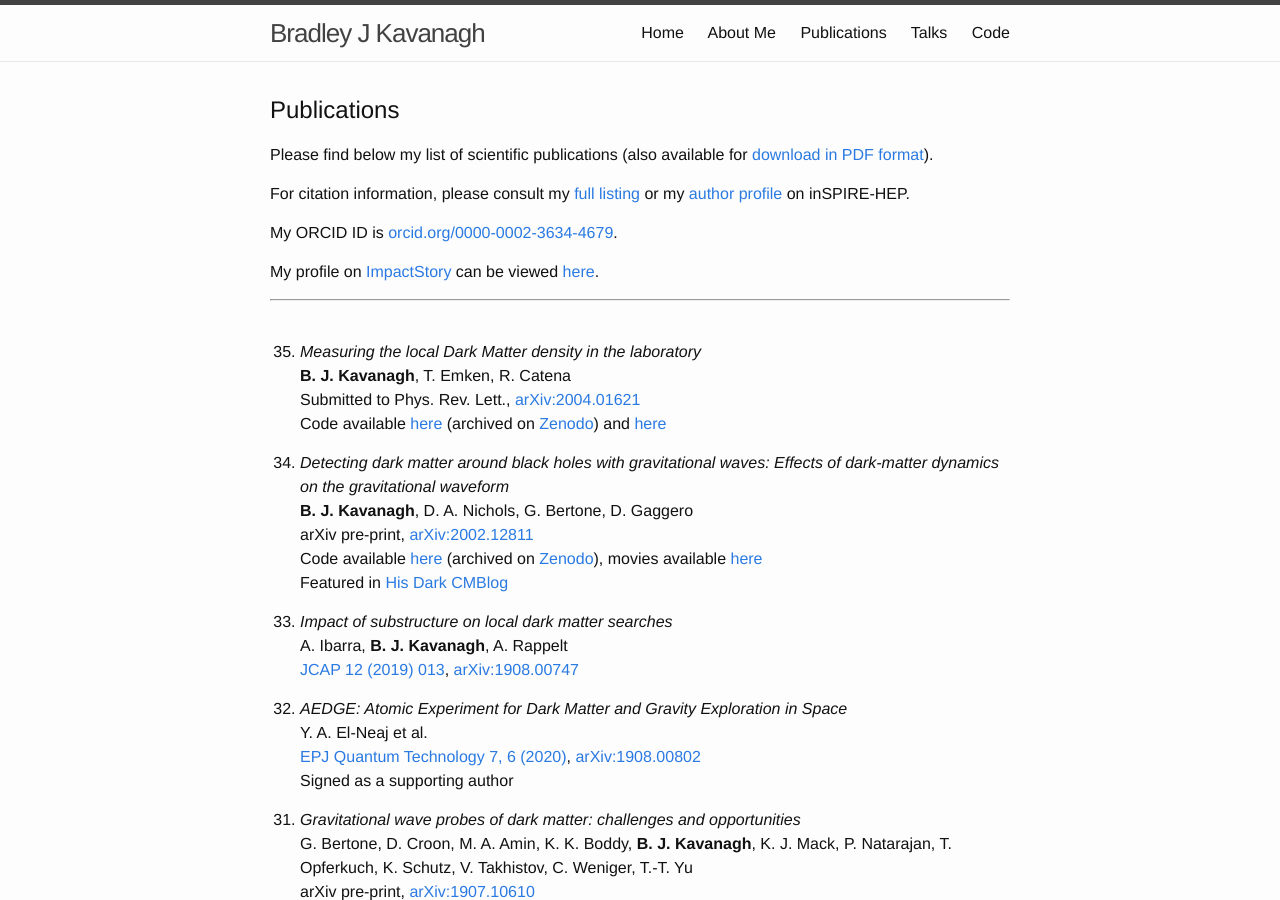
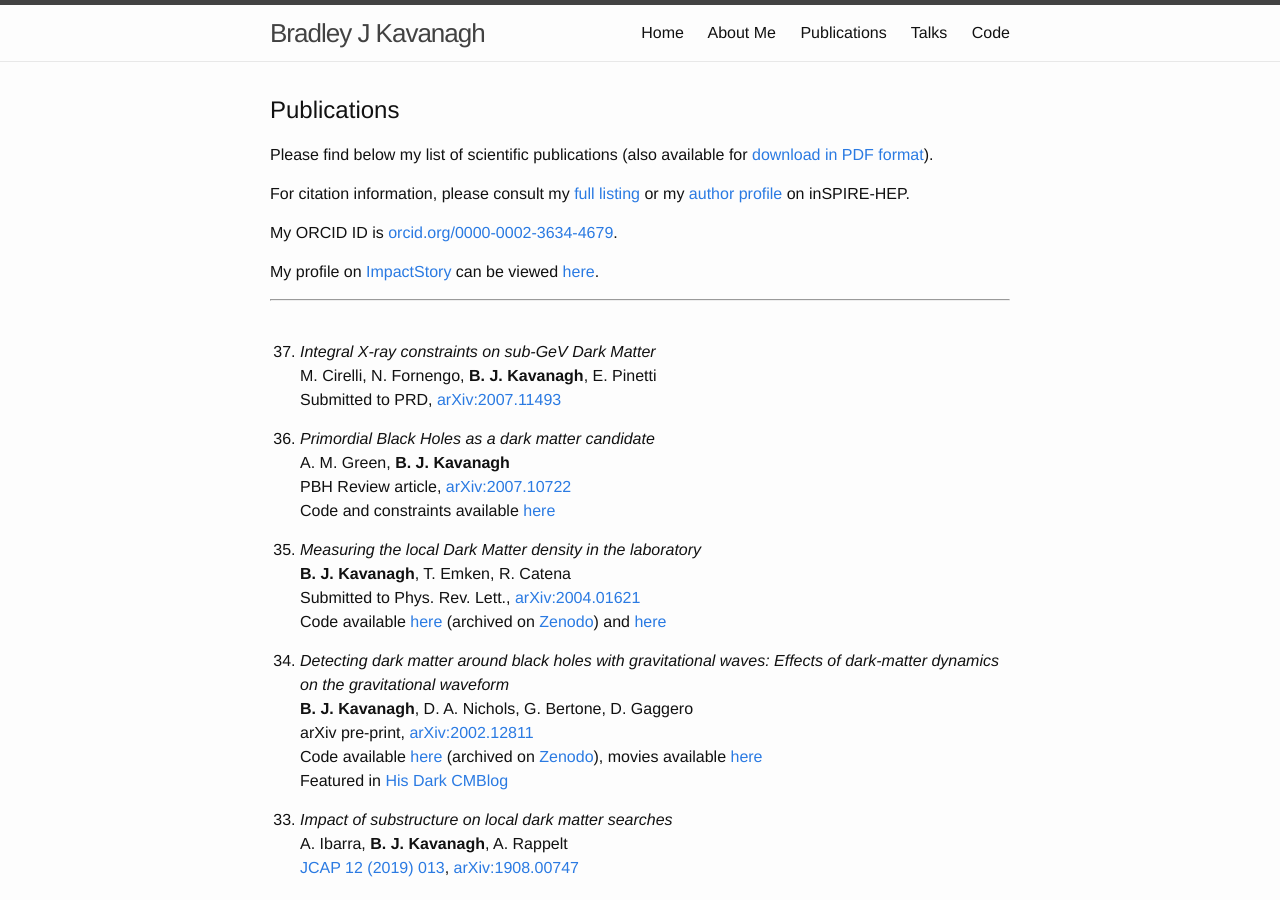
Before and after one commit to bradkav/bradkav.github.io, a Jekyll site: the page built from publications.md, in a window 1280 px wide and 900 px high. Built offline with Jekyll 4.4.1, drawn with Linux system fonts in a browser that asks for light colours.

Commit message:
Updated with PBH review and X-ray paper

```diff
--- a/publications.md
+++ b/publications.md
@@ -18,6 +18,15 @@ My profile on [ImpactStory](https://impactstory.org/) can be viewed [here](https
 
 ***
 <br>
+
+37. *Integral X-ray constraints on sub-GeV Dark Matter*
+M. Cirelli, N. Fornengo, **B. J. Kavanagh**, E. Pinetti
+Submitted to PRD, [arXiv:2007.11493](https://arxiv.org/abs/2007.11493)
+
+36. *Primordial Black Holes as a dark matter candidate*
+A. M. Green, **B. J. Kavanagh**
+PBH Review article, [arXiv:2007.10722](https://arxiv.org/abs/2007.10722)
+Code and constraints available [here](https://github.com/bradkav/PBHbounds)
 
 35. *Measuring the local Dark Matter density in the laboratory*
 **B. J. Kavanagh**, T. Emken, R. Catena
```
Also changed, not shown: 2 other files.
